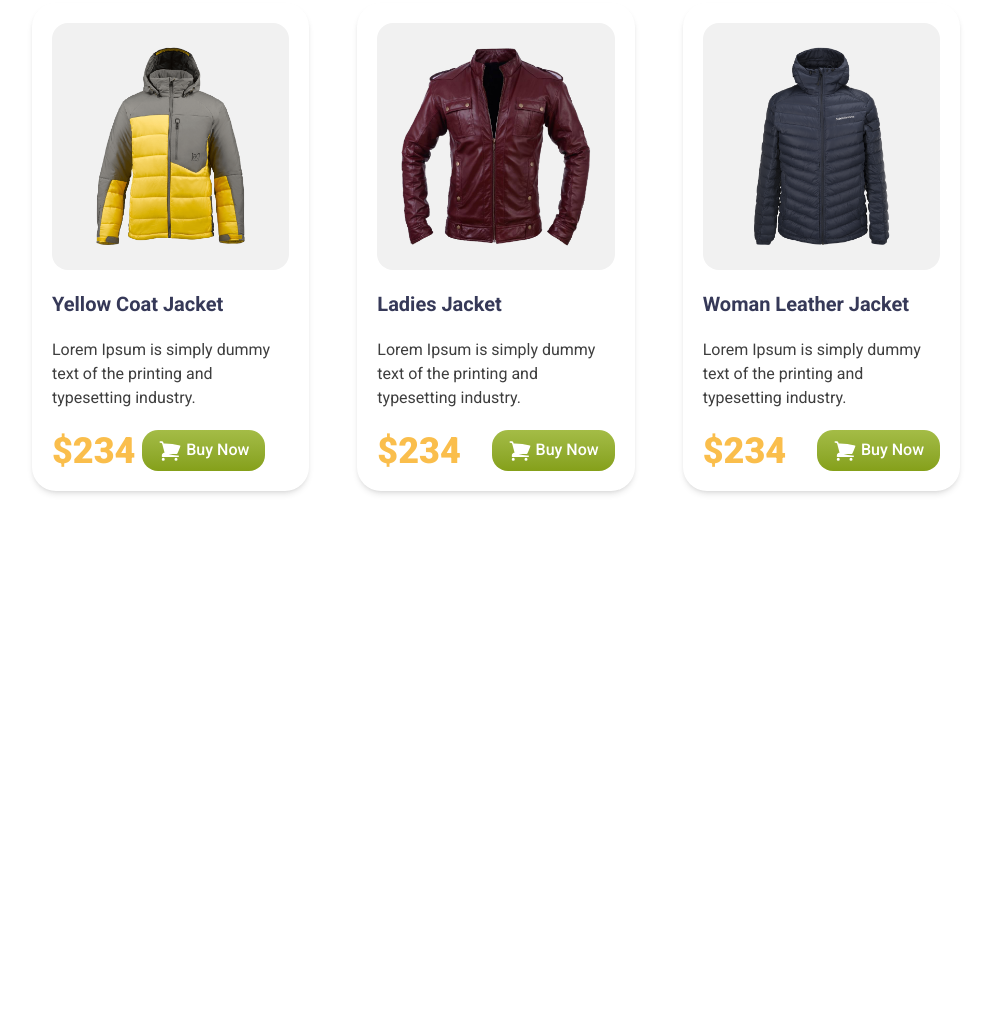
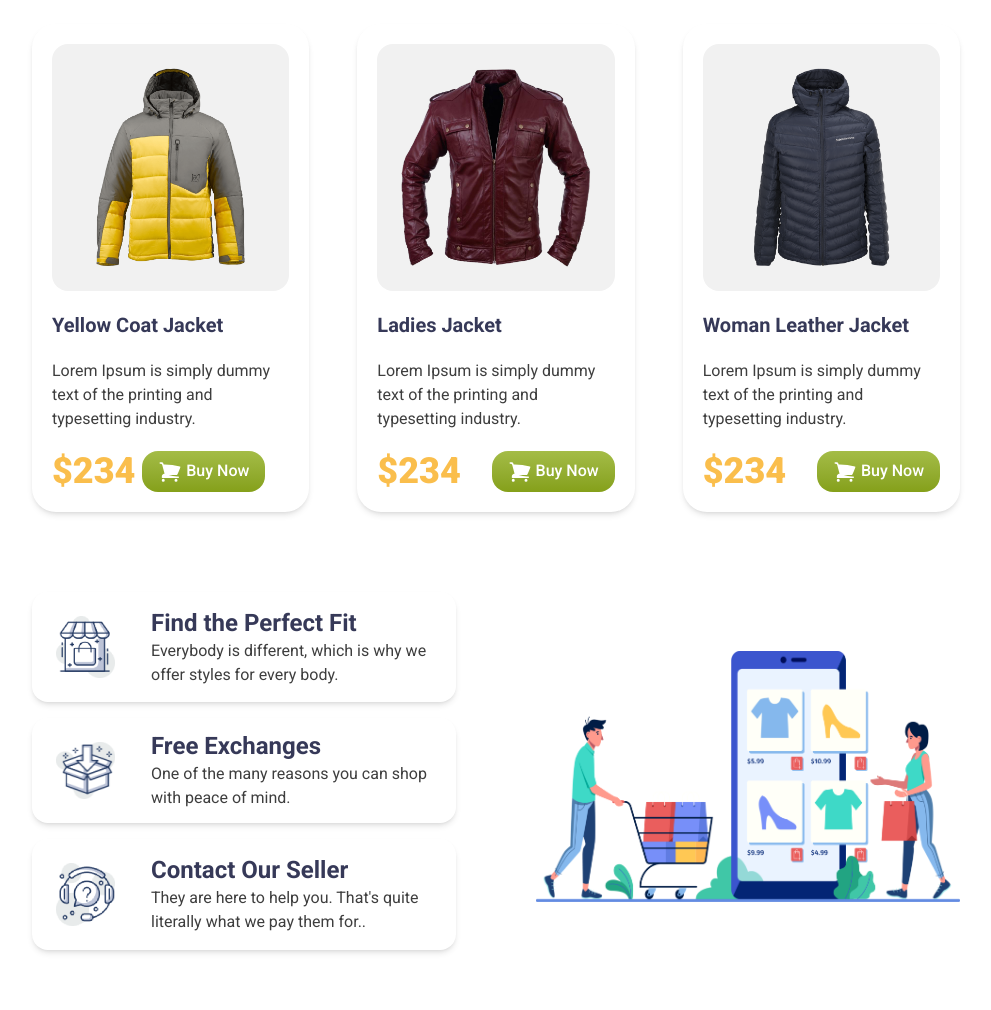
Before and after one commit to Tareq088/penguin-fashion-website, a plain HTML site: page index.html in a window 1280 px wide. Shown: the part 1346-2356 px from the top of the page, without its empty margins (144-1135 px from the left). Before the commit the page ends 1917 px from the top, so only its background shows below. Drawn offline with nearby package versions, Linux system fonts and the light colour scheme.

Commit message:
footer section done

```diff
--- a/index.html
+++ b/index.html
@@ -23,10 +23,10 @@
 
     </style>
 </head>
-<body class="mx-w-[1700px] mx-auto">
+<body class="max-w-screen-2xl mx-auto">
                 <!-- header section -->
-    <header class="md:bg-[#FFFBF0] max-w-5xl mx-auto px-12 ">
-        <nav class="flex items-center justify-between mx-auto pt-5">
+    <header class="md:bg-[#FFFBF0]  mx-auto px-12 ">
+        <nav class="flex items-center justify-between max-w-5xl mx-auto pt-5">
             <div class="left-logo w-1/3">
                 <img src="icons/logo.png" alt="">
             </div>
@@ -44,7 +44,7 @@
 
         </nav>
                     <!-- banner section -->
-        <div class="banner py-4  md:flex gap-4 items-center">
+        <div class="banner max-w-5xl mx-auto py-4  md:flex gap-4 items-center">
             <div class="banner-content w-full mb-10 md:mb-0">
                 <h2 class="text-7xl font-bebas-neue uppercase leading-none">
                     <span class=" text-orange-300">Be the Penguins</span>
@@ -162,10 +162,42 @@
             </div>
         </section>
     </main>
-    <footer>
+    <footer class="max-w-5xl mx-auto px-12 mt-12">
+        <div  class="md:flex items-center gap-20">
+            <div class="footer-image w-full order-2 mb-12">
+                <img class="w-full" src="images/shopping.png" alt="">
+            </div>
+            <div class="footer-content w-full order-1">
+                <div class="flex gap-9 items-center px-2 py-2 shadow-md rounded-2xl mb-4">
+                    <div class="max-w-[75px] py-4 pl-4">
+                        <img class="w-full" src="icons/house.png" alt="">
+                    </div>
+                    <div>
+                        <h3 class="font-roboto text-2xl font-bold text-[#363958]">Find the Perfect Fit</h3>
+                        <p class="font-roboto text-base font-normal text-[#3E3E3E]">Everybody is different, which is why we offer styles for every body.</p>
+                    </div>
+                </div>
+                <div class="flex gap-9 items-center px-2 py-2 shadow-md rounded-2xl mb-4">
+                    <div class="max-w-[75px] py-4 pl-4">
+                        <img class="w-full" src="icons/box.png" alt="">
+                    </div>
+                    <div>
+                        <h3 class="font-roboto text-2xl font-bold text-[#363958]">Free Exchanges</h3>
+                        <p class="font-roboto text-base font-normal text-[#3E3E3E]">One of the many reasons you can shop with peace of mind.</p>
+                    </div>
+                </div>
+                <div class="flex gap-9 items-center px-2 py-2 shadow-md rounded-2xl mb-15">
+                    <div class="max-w-[75px] py-4 pl-4">
+                        <img class="w-full" src="icons/question.png" alt="">
+                    </div>
+                    <div>
+                        <h3 class="font-roboto text-2xl font-bold text-[#363958]">Contact Our Seller</h3>
+                        <p class="font-roboto text-base font-normal text-[#3E3E3E]">They are here to help you. That's quite literally what we pay them for..</p>
+                    </div>
+                </div>
+            </div>
 
+        </div>
     </footer>
-
-
 </body>
 </html>
```
